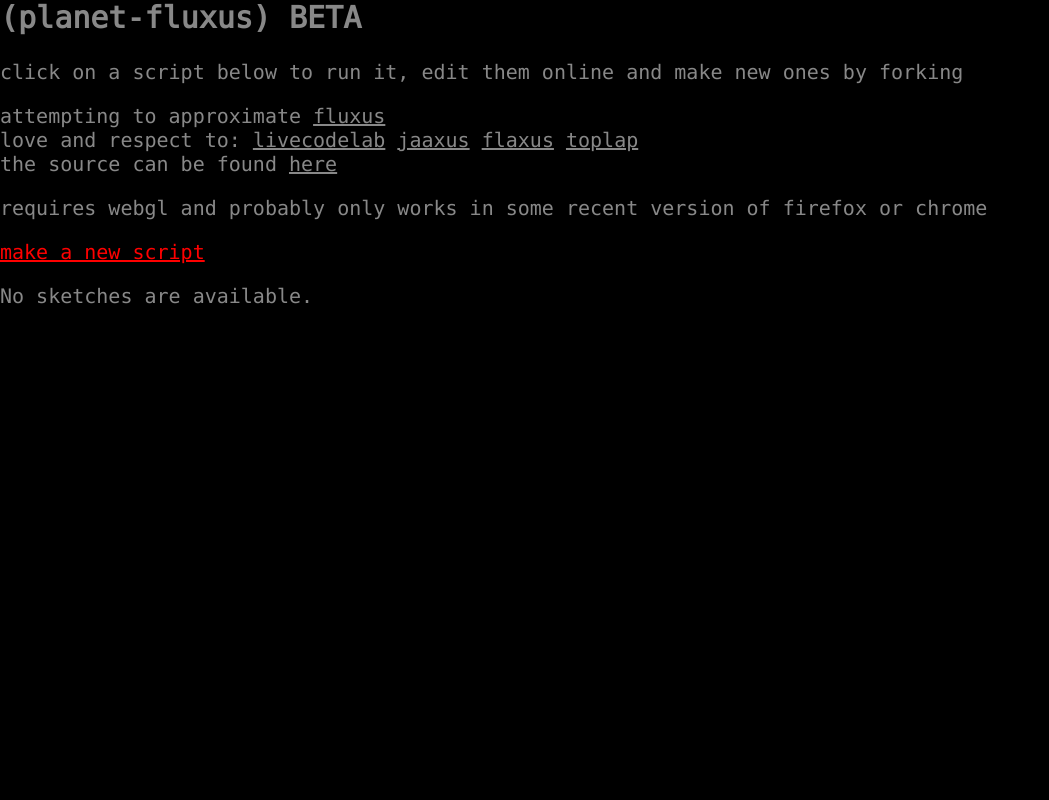
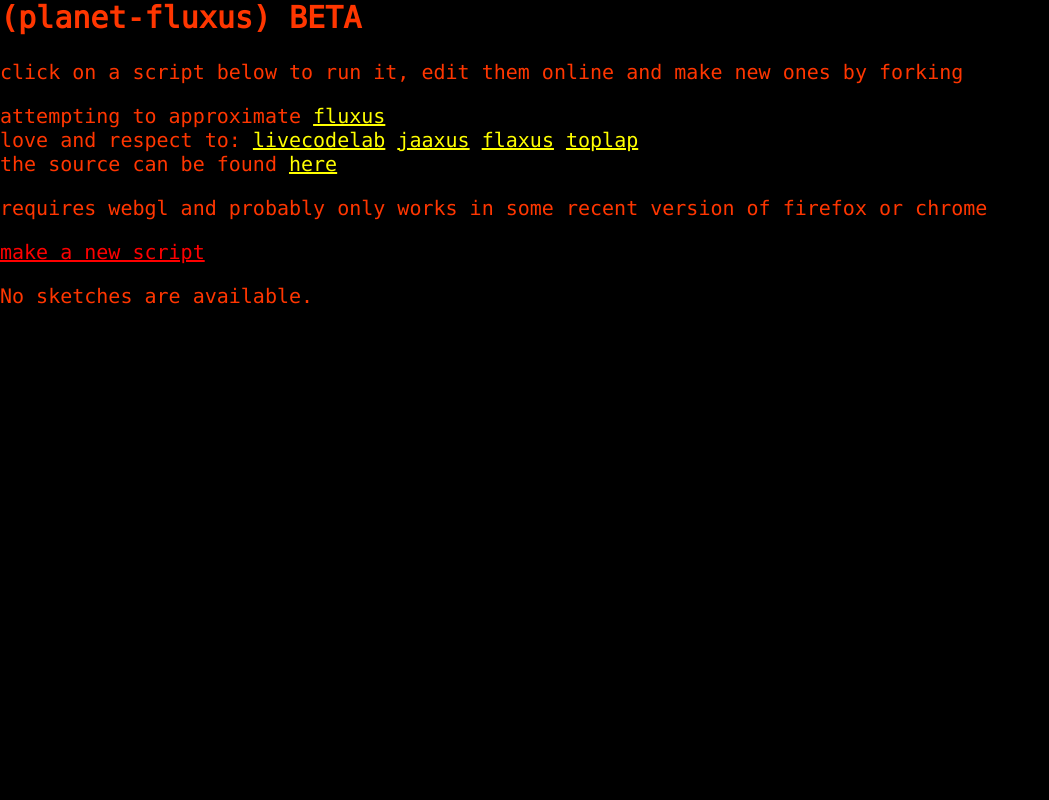
Before and after one commit to nebogeo/planet-fluxus, a Django app: template livecode/templates/livecode/index.html in a window 1280 px wide. Shown: the whole page, without its empty margins (0-1049 px from the left). Run offline with Django 3.2, Linux system fonts and the light colour scheme; the template is opened without the code that fills it, so the values that code supplies are empty.

Commit message:
new style

```diff
--- a/static/css/style.css
+++ b/static/css/style.css
@@ -7,7 +7,7 @@ html, body {
     width:  100%;
     height: 100%;
     background: #000;
-    color: #888;
+    color: #ff3600;
     font-size: 20;
     font-family: 'deja';
     margin: 0;
@@ -15,7 +15,7 @@ html, body {
 }
 
 a {
-    color: #888;
+    color: #ffff00;
 }
 
 #content {
@@ -30,7 +30,7 @@ a {
 }
 
 #top_bar a {
-    color: #888;
+//    color: #888;
 }
 
 
```
